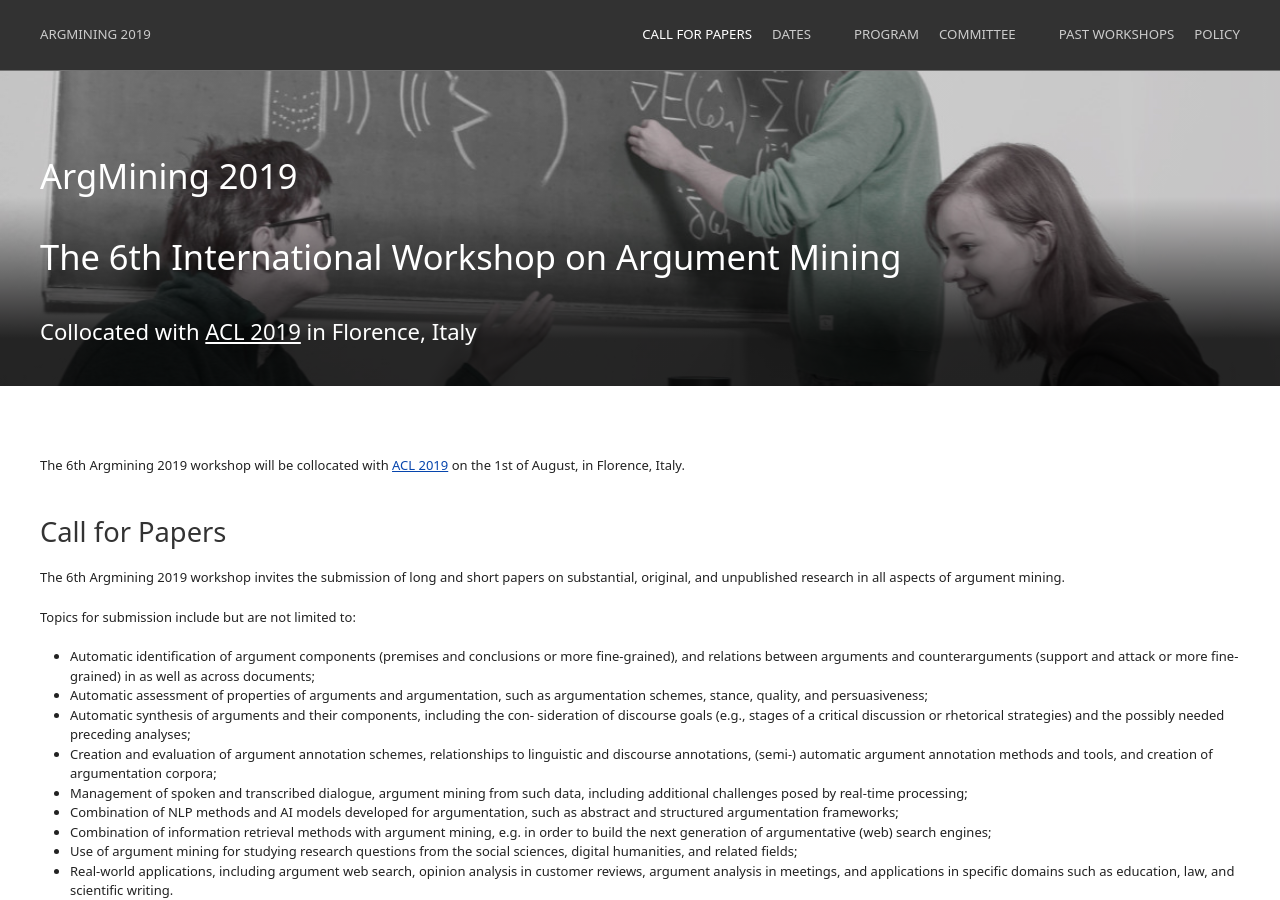
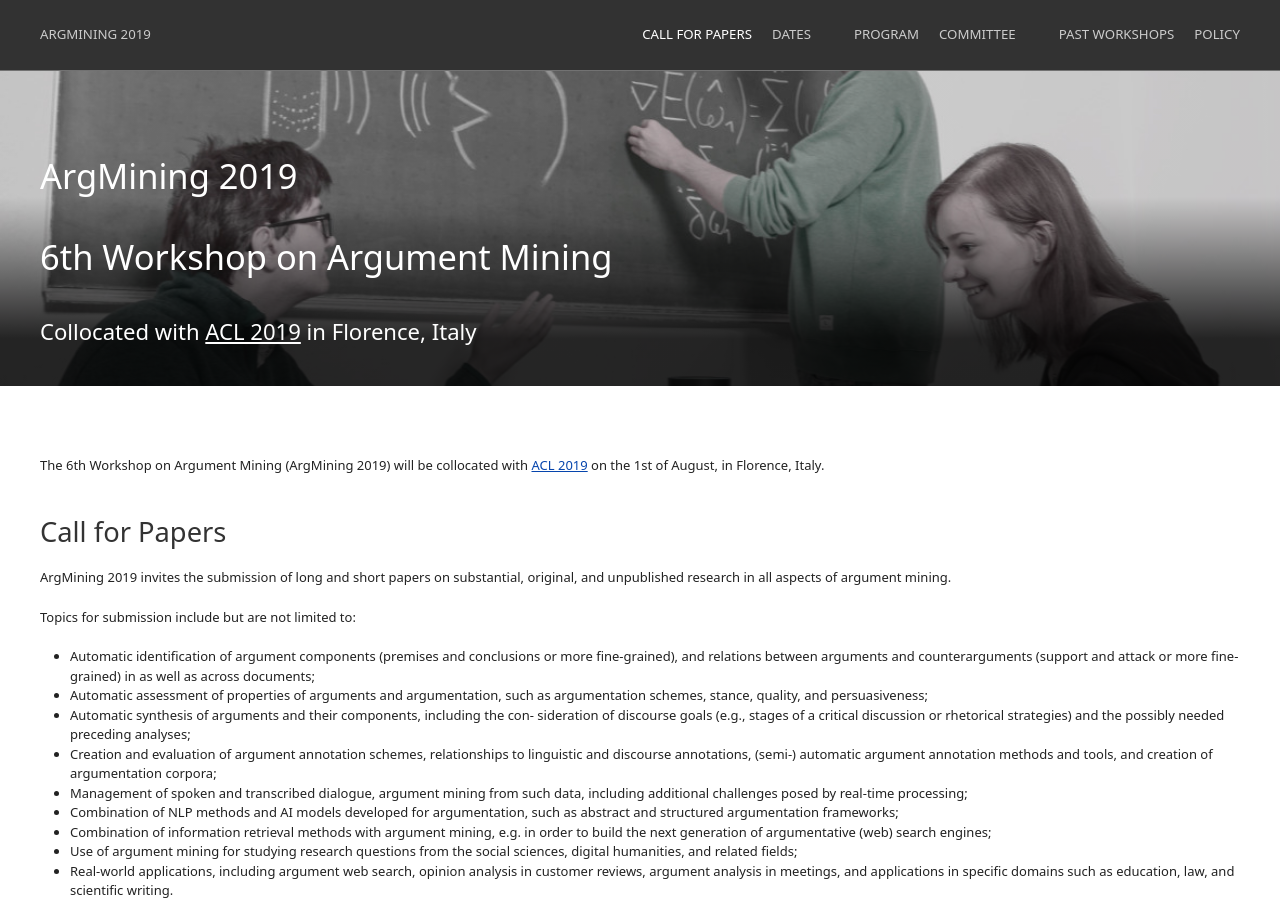
Before and after one commit to argmining19-webis-de/argmining19-webis-de.github.io, a Jekyll site: the page built from call-for-papers.html, in a window 1280 px wide and 900 px high. Built offline with Jekyll 4.4.1, drawn with Linux system fonts in a browser that asks for light colours.

Commit message:
changed title

```diff
--- a/_layouts/default.html
+++ b/_layouts/default.html
@@ -122,7 +122,7 @@
 <main class="uk-section uk-cover-container index-main-cover">
     <div class="cover-background-fade"></div>
     <div class="uk-container uk-position-bottom uk-light uk-padding">
-            <h1>ArgMining 2019</h1><h1>The 6th International Workshop on Argument Mining</h1>
+            <h1>ArgMining 2019</h1><h1>6th Workshop on Argument Mining</h1>
             <h2>Collocated with <a class="title-link" href="http://www.acl2019.org/EN/index.xhtml" target="blank">ACL 2019</a> in Florence, Italy</h2>
 
     </div>
--- a/call-for-papers.html
+++ b/call-for-papers.html
@@ -10,10 +10,10 @@ description: Dates
 
 
     <div class="uk-container">
-            <p>The 6th Argmining 2019 workshop will be collocated with <a class="title-link" href="http://www.acl2019.org/EN/index.xhtml" target="blank">ACL 2019</a> on the 1st of August, in Florence, Italy.
+            <p>The 6th Workshop on Argument Mining (ArgMining 2019) will be collocated with <a class="title-link" href="http://www.acl2019.org/EN/index.xhtml" target="blank">ACL 2019</a> on the 1st of August, in Florence, Italy.
             </p>
         <h1>Call for Papers</h1>
-        <p>The 6th Argmining 2019 workshop invites the submission of long and short papers on substantial, original, and unpublished research in all aspects of argument mining.
+        <p>ArgMining 2019 invites the submission of long and short papers on substantial, original, and unpublished research in all aspects of argument mining.
         </p>
         <p>
 
```
